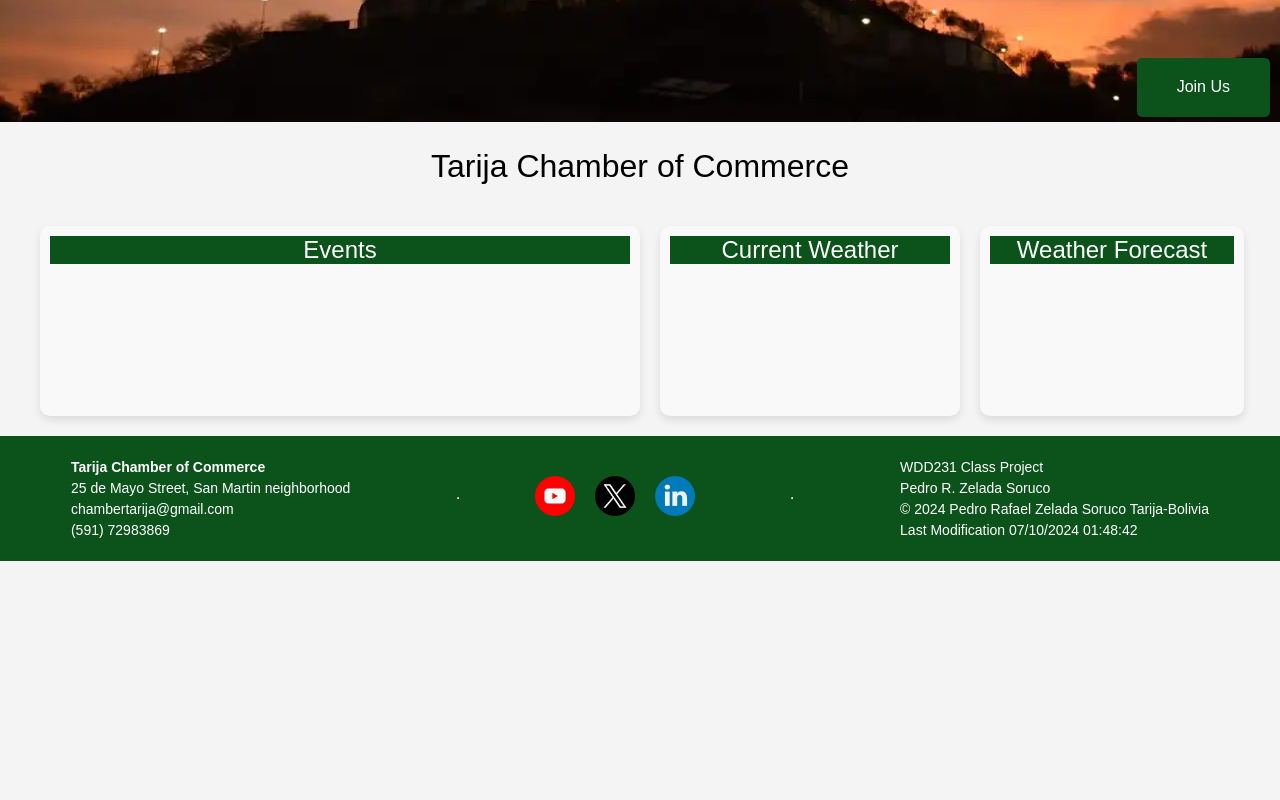
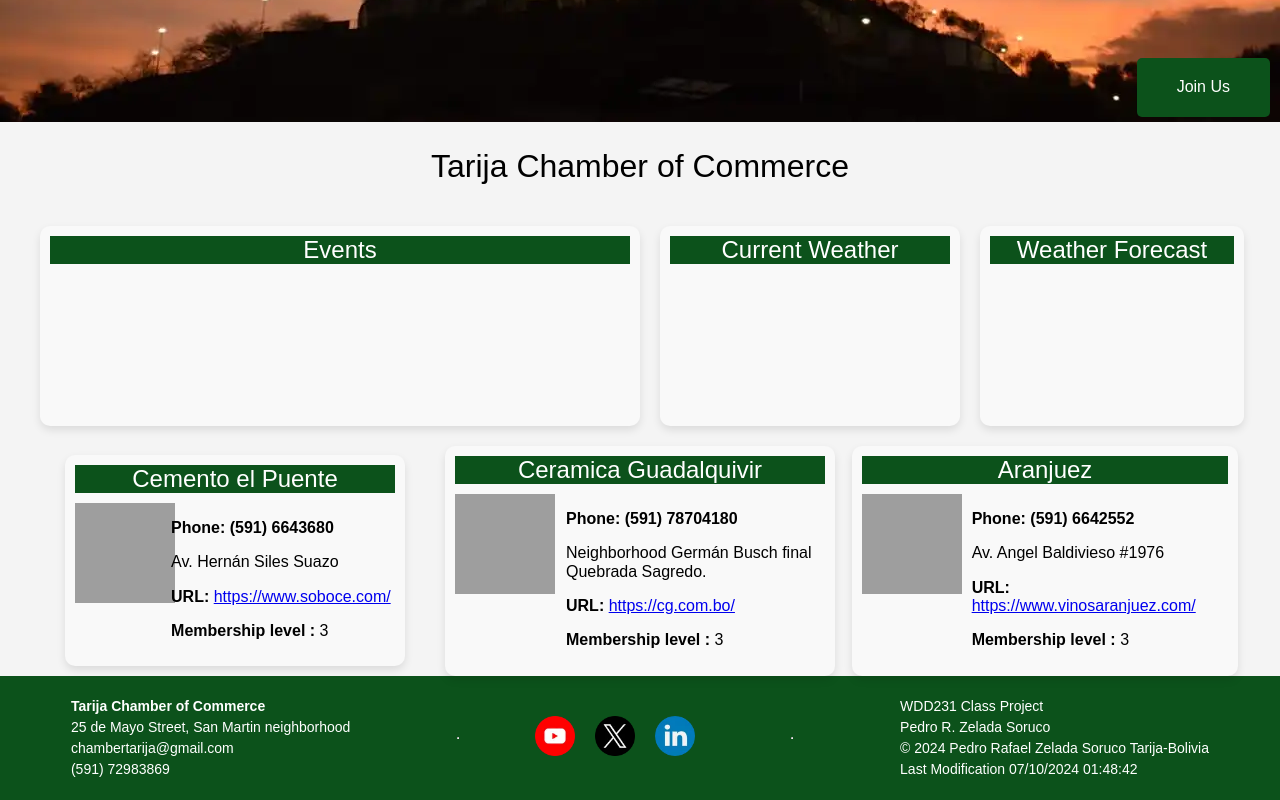
Before and after one commit to pedrozelada/wdd231, a plain HTML site: page chamber/index.html in a window 1280 px wide. Shown: the part 853-1653 px from the top of the page. Before the commit the page ends 1414 px from the top, so only its background shows below. Drawn offline with Linux system fonts and the light colour scheme; no server answers; grey boxes are pictures that could not be loaded.

Commit message:
some changes

```diff
--- a/chamber/data/members.json
+++ b/chamber/data/members.json
@@ -76,7 +76,7 @@
         "name": "Curtiembre San Juan",
         "address": "Cochabamba Street #1026",
         "phonenumber": "(591) 71894731",
-        "websiteurl": "https://www.quiminet.com/shr/es/curtiembre-san-juan-8644588380.htm",
+        "websiteurl": "https://www.quiminet.com/",
         "image": "https://i.mkt.lu/dl/thumb/82883252040/80175061510.jpg",
         "membershiplevel": 2,
         "information": "leather industries"
--- a/chamber/index.html
+++ b/chamber/index.html
@@ -82,7 +82,7 @@
                 <p id="atomorrowc"></p>
             </section>
         </div>
-        <div>
+        <div id="companiesd">
 
         </div>
     </main>
--- a/chamber/scripts/index.js
+++ b/chamber/scripts/index.js
@@ -95,12 +95,13 @@ function displayResults2(data) {
 apiFetch2(url2);
 
 //display gold or silver members
-
+const companiesd = document.querySelector('#companiesd');
 // generate random number
 const generateRandomNumber = () => Math.floor(Math.random() * 10);
 let numbers = [];
 let count = 0;
 // get three members
+let memberstodisplay = [];
 const url3 = 'https://pedrozelada.github.io/wdd231/chamber/data/members.json';
 
 const getCompaniesData = async (url) => {
@@ -112,16 +113,55 @@ const getCompaniesData = async (url) => {
   while(count <= 2) {
     let randomIndex = generateRandomNumber();
     let memberNumber = data.companies[randomIndex];
-    console.log(memberNumber);
     let memberNumbermembersip = memberNumber.membershiplevel;
       if ( (memberNumbermembersip == 2 || memberNumbermembersip == 3) && !numbers.includes(randomIndex) ){
         numbers.push(randomIndex);
+        memberstodisplay.push(memberNumber);
+        count ++;
       }
-      count ++;
     }
+    displayCompanies(memberstodisplay);
     console.log("Miembros seleccionados:", numbers);
+    console.log("Miembros seleccionados:", memberstodisplay);
   } catch (error) {
     console.log(error);
   }
 }
+const displayCompanies = (companies) => {
+  companies.forEach(companie => {
+      let card = document.createElement('section');
+      let name = document.createElement('h2');
+      let companiesSection = document.createElement('div');
+      let companiesInformation = document.createElement('div');
+      let portrait = document.createElement('img');
+      let telf = document.createElement('p');
+      let address = document.createElement('p');
+      let website = document.createElement('p');
+      let level = document.createElement('p');
+
+      name.innerHTML = `${companie.name}`;
+      address.innerHTML = `${companie.address}`;
+      telf.innerHTML = `<b>Phone<b/>: ${companie.phonenumber}`;
+      website.innerHTML = `<b>URL: </b><a href="${companie.websiteurl}" target="_blank" title="${companie.name}">${companie.websiteurl}</a>`;
+      level.innerHTML = `<b>Membership level :</b> ${companie.membershiplevel}`
+
+      companiesSection.setAttribute('id', 'companies-section')
+      portrait.setAttribute('src', companie.image);
+      portrait.setAttribute('alt', companie.name);
+      portrait.setAttribute('loading', 'lazy');
+      portrait.setAttribute('width', '100');
+      portrait.setAttribute('height', '100');
+
+      name.setAttribute('class', "hidep");
+      card.appendChild(name);
+      card.appendChild(companiesSection);
+      companiesSection.appendChild(portrait);
+      companiesSection.appendChild(companiesInformation);
+      companiesInformation.appendChild(telf);
+      companiesInformation.appendChild(address);
+      companiesInformation.appendChild(website);
+      companiesInformation.appendChild(level);
+      companiesd.appendChild(card);
+  });
+}
 getCompaniesData(url3);
--- a/chamber/styles/index.css
+++ b/chamber/styles/index.css
@@ -153,7 +153,8 @@ footer p {
 }
 
 h2 {
-    margin: 0;
+    margin-top: 0;
+    margin-bottom: 10px;
     background-color: #0c521b;
     color: #fff;
     font-family: "Ubuntu", sans-serif;;
@@ -174,6 +175,20 @@ section {
     padding: 10px;
 }
 
+#companiesd {
+    margin: auto;
+	display: grid;
+	grid-template-columns: repeat(auto-fit, minmax(350px, 1fr));
+	grid-gap: 15px;
+    place-items: center;
+	align-items: center;
+    max-width: 1200px;
+}
+
+#companies-section{
+    display: grid;
+    grid-template-columns:30% 70%;
+}
 
   @media screen and (min-width: 640px) {
 
```
